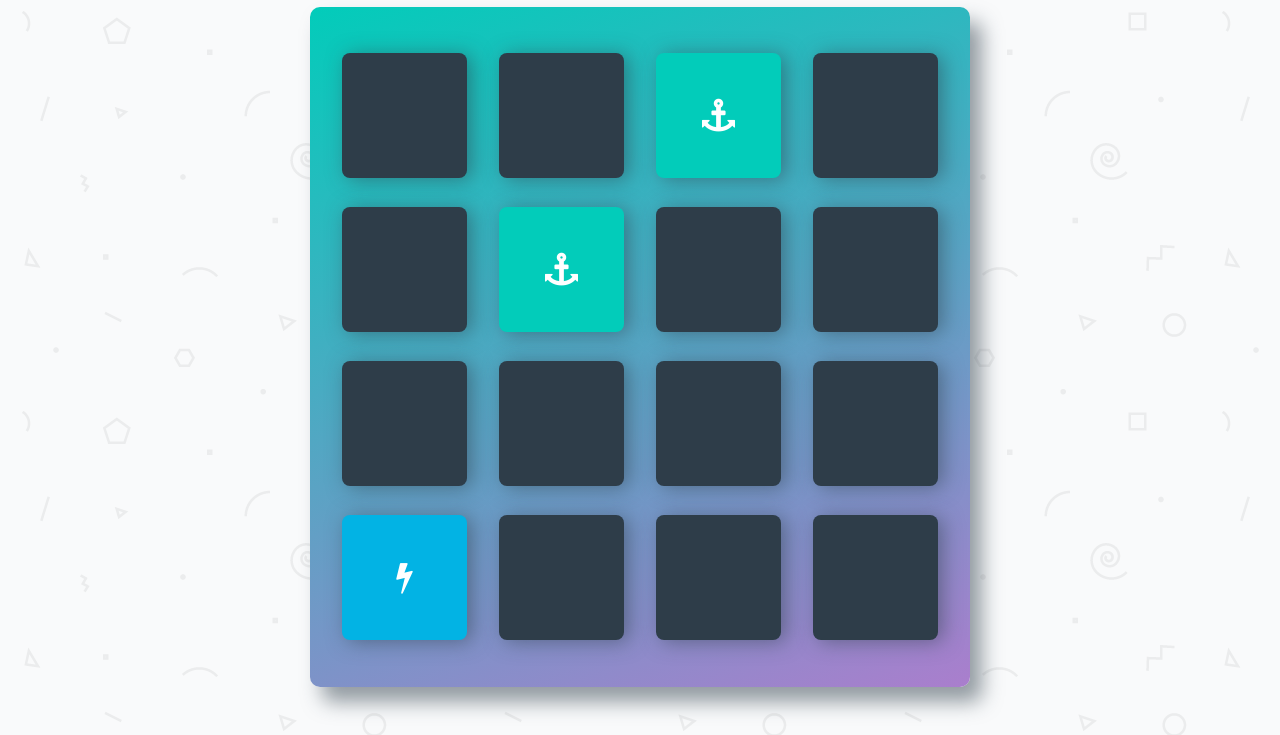
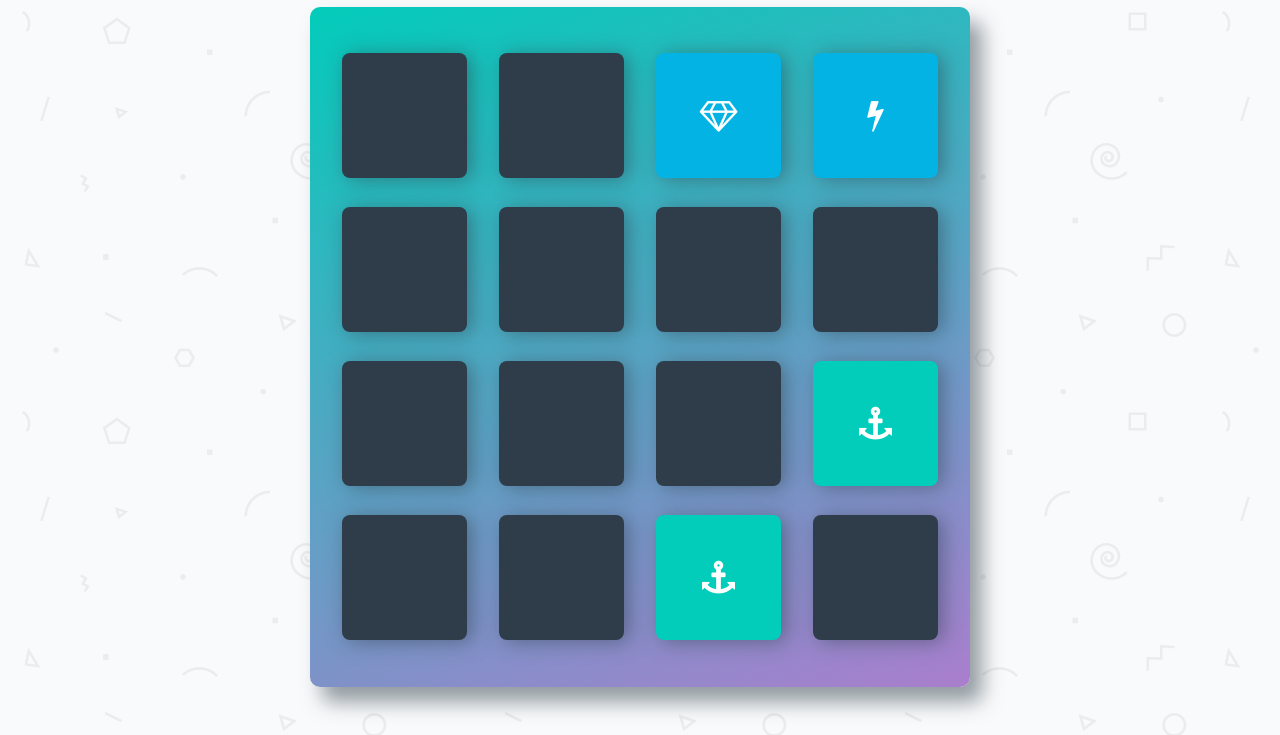
Before and after one commit to saarimz/udacity-memory-game, a plain HTML site: page index.html in a window 1280 px wide. Shown: the part 108-843 px from the top of the page. Drawn offline with Linux system fonts and the light colour scheme; a web font is replaced by a local one.

Commit message:
added card shuffle logic

```diff
--- a/index.html
+++ b/index.html
@@ -54,7 +54,7 @@
             <li class="card">
                 <i class="fa fa-bicycle"></i>
             </li>
-            <li class="card">
+            <li class="card open show">
                 <i class="fa fa-diamond"></i>
             </li>
             <li class="card">
--- a/js/app.js
+++ b/js/app.js
@@ -1,6 +1,8 @@
 /*
  * Create a list that holds all of your cards
  */
+
+const cards = Array.prototype.slice.call(document.getElementsByClassName("card"));
 
 
 /*
@@ -25,6 +27,21 @@ function shuffle(array) {
     return array;
 }
 
+//shuffle the cards
+let shuffledCards = shuffle(cards);
+
+//create the html
+let shuffledCardsHTML = shuffledCards.reduce(function(acc,val){
+	acc += `<li class="${val.className}"><i class="${val.children[0].className}"></i></li>`;
+	return acc;
+},"");
+
+console.log(shuffledCardsHTML);
+
+//clear cards board
+document.getElementsByClassName("deck")[0].innerHTML = shuffledCardsHTML;
+
+
 
 /*
  * set up the event listener for a card. If a card is clicked:
```
Also changed, not shown: 1 other file.
